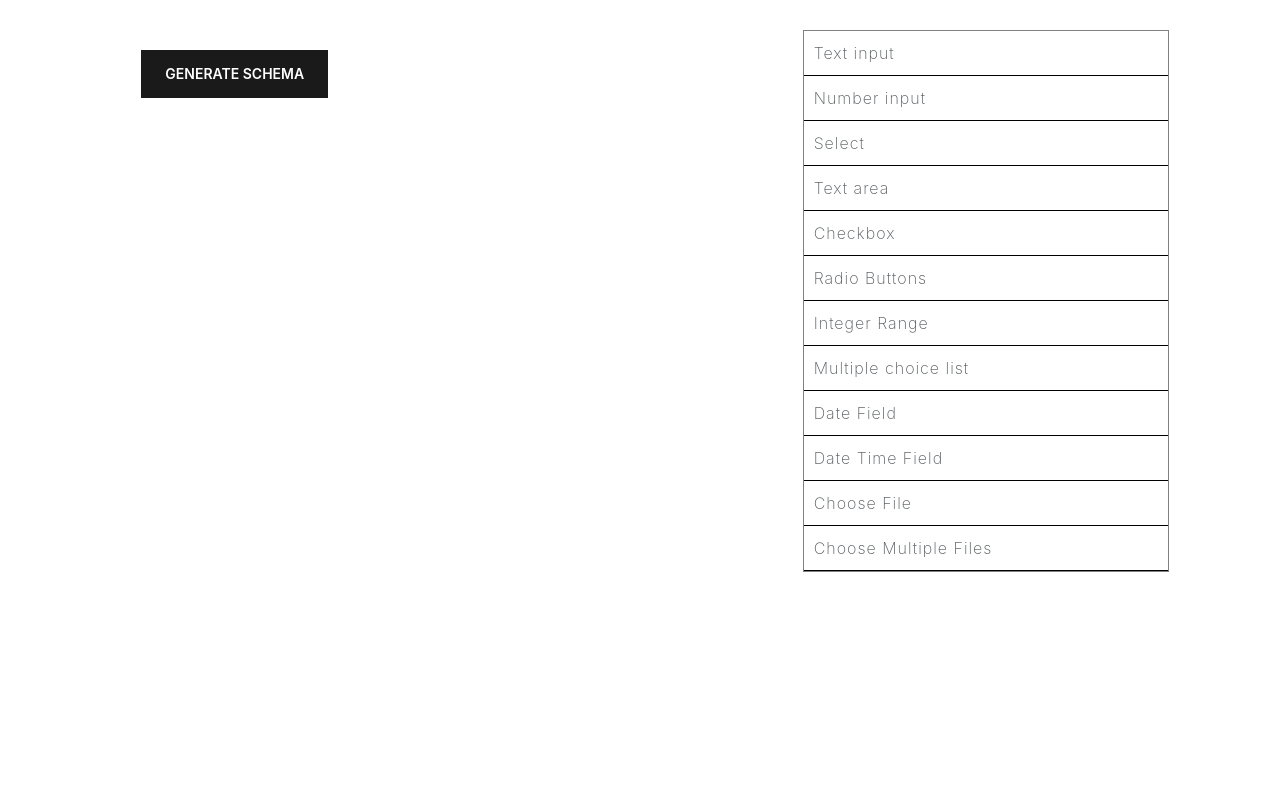
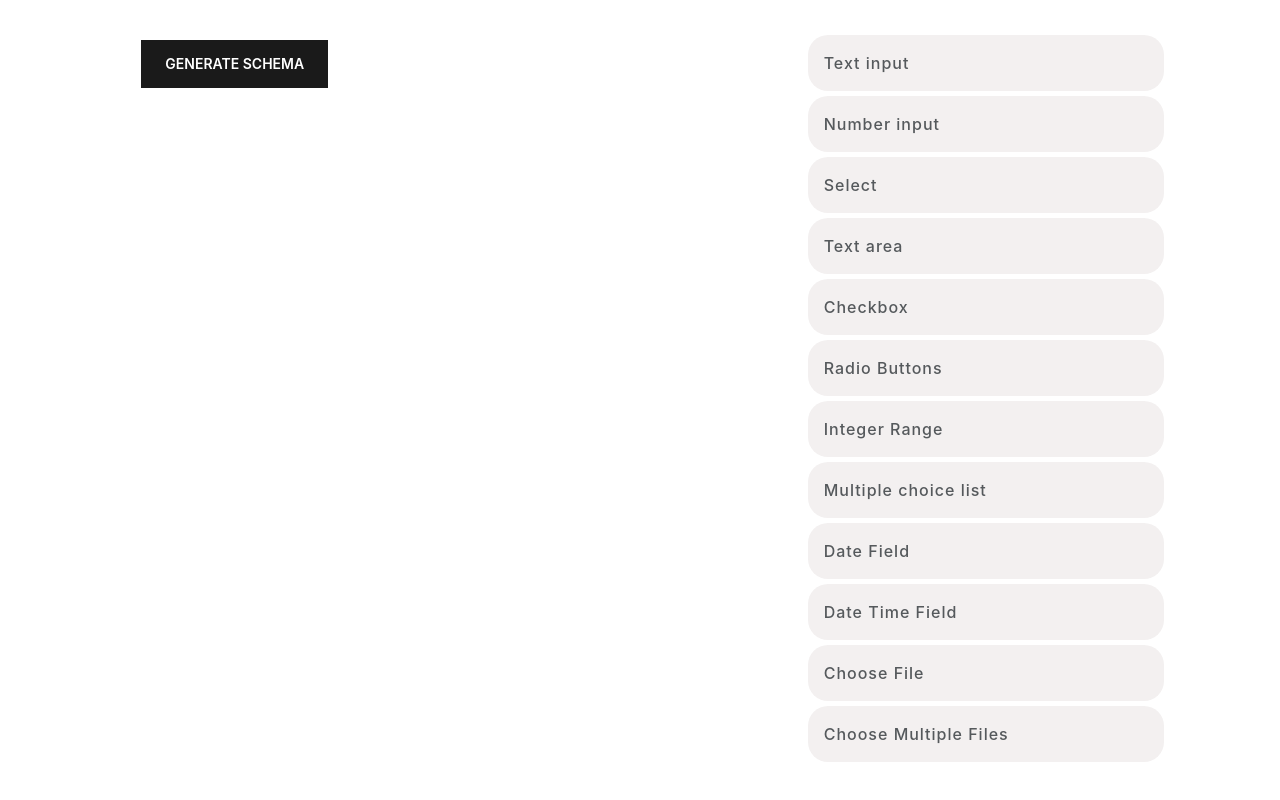
Before and after one commit to Neelam618/rjsf-generator, a React (Create React App) app: page / in a window 1280 px wide. Shown: the top 800 px of the page. Built offline with nearby package versions, Linux system fonts and the light colour scheme.

Commit message:
added styles for toolbox and formviewer

```diff
--- a/src/components/FormViewer.js
+++ b/src/components/FormViewer.js
@@ -24,7 +24,7 @@ function FormViewer(props) {
     console.log(props.schema.properties)
     const [modalShow, setModalShow] = useState(false);
 
-    return <div style={{ width: '50%', padding: "10px 30px 0px 30px" }}>
+    return <div style={{ width: '50%'}}>
         {Object.entries(props.schema.properties).map(function ([key, value]) {
             let singleFieldSchema = {
                 "properties": {
@@ -49,7 +49,7 @@ function FormViewer(props) {
             }
 
             return (
-                <div className='fieldContainer' style={{ position: 'relative' }}>
+                <div className='fieldContainer' style={{ position: 'relative', padding: '10px 30px 0px 30px' }}>
                     <Form key={key} schema={singleFieldSchema} uiSchema={singleFieldUiSchema} liveValidate children={true} widgets={widgets} >
                         <span onClick={() => props.removeField(key)} className="removeField" style={{ display: 'none', position: 'absolute', top: 0, right: 0, fontWeight: 700, padding: "0 20px" }}>X</span>
                         <span onClick={() => props.displayTextFieldPanel(key)} className="editField" style={{ display: 'none', position: 'absolute', top: 0, right: 80 }}>Edit</span>
@@ -62,7 +62,7 @@ function FormViewer(props) {
                 </div>
             )
         })}
-        <Button variant="primary" onClick={() => setModalShow(true)} style={{marginTop: 10}}>
+        <Button variant="primary" onClick={() => setModalShow(true)} style={{margin: '10px 0 0 30px'}}>
             Generate Schema
         </Button>
     </div >
--- a/src/components/Toolbox.js
+++ b/src/components/Toolbox.js
@@ -4,44 +4,44 @@ function Toolbox(props) {
     return (
         <div style={{width: '30%'}}>
             <div>
-                <ul style={{paddingLeft: 0, border: "1px solid gray"}}>
-                    <li className="tools" onClick={() => props.addTxtInput()} style={{padding: 10, borderBottom: "1px solid black", listStyleType: 'none'}}>
+                <ul style={{paddingLeft: 0 }}>
+                    <li className="tools" onClick={() => props.addTxtInput()} >
                         <span>Text input</span>
                     </li>
-                    <li className="tools" onClick={() => props.addNumInput()} style={{padding: 10, borderBottom: "1px solid black", listStyleType: 'none'}}>
+                    <li className="tools" onClick={() => props.addNumInput()} >
                         <span>Number input</span>
                     </li>
-                    <li className="tools" onClick={() => props.addSelect()} style={{padding: 10, borderBottom: "1px solid black", listStyleType: 'none'}}>
+                    <li className="tools" onClick={() => props.addSelect()} >
                         <span>Select</span>
                     </li>
-                    <li className="tools" onClick={() => props.addTxtarea()} style={{padding: 10, borderBottom: "1px solid black", listStyleType: 'none'}}>
+                    <li className="tools" onClick={() => props.addTxtarea()} >
                         <span>Text area</span>
                     </li>
-                    <li className="tools" onClick={() => props.addCheckbox()} style={{padding: 10, borderBottom: "1px solid black", listStyleType: 'none'}}>
+                    <li className="tools" onClick={() => props.addCheckbox()} >
                         <span>Checkbox</span>
                     </li>
-                    <li className="tools" onClick={() => props.addRadioButtons()} style={{padding: 10, borderBottom: "1px solid black", listStyleType: 'none'}}>
+                    <li className="tools" onClick={() => props.addRadioButtons()} >
                         <span>Radio Buttons</span>
                     </li>
-                    <li className="tools" onClick={() => props.addIntRange()} style={{padding: 10, borderBottom: "1px solid black", listStyleType: 'none'}}>
+                    <li className="tools" onClick={() => props.addIntRange()} >
                         <span>Integer Range</span>
                     </li>
-                    <li className="tools" onClick={() => props.addMultipleChoiceList()} style={{padding: 10, borderBottom: "1px solid black", listStyleType: 'none'}}>
+                    <li className="tools" onClick={() => props.addMultipleChoiceList()} >
                         <span>Multiple choice list</span>
                     </li>
-                    <li className="tools" onClick={() => props.addDate()} style={{padding: 10, borderBottom: "1px solid black", listStyleType: 'none'}}>
+                    <li className="tools" onClick={() => props.addDate()} >
                         <span>Date Field</span>
                     </li>
-                    <li className="tools" onClick={() => props.addDateTime()} style={{padding: 10, borderBottom: "1px solid black", listStyleType: 'none'}}>
+                    <li className="tools" onClick={() => props.addDateTime()} >
                         <span>Date Time Field</span>
                     </li>
-                    {/* <li className="tools" onClick={() => props.addAltDate()} style={{padding: 10, borderBottom: "1px solid black", listStyleType: 'none'}}>
+                    {/* <li className="tools" onClick={() => props.addAltDate()} >
                         <span>Alternative Date Field</span>
                     </li> */}
-                    <li className="tools" onClick={() => props.chooseFile()} style={{padding: 10, borderBottom: "1px solid black", listStyleType: 'none'}}>
+                    <li className="tools" onClick={() => props.chooseFile()} >
                         <span>Choose File</span>
                     </li>
-                    <li className="tools" onClick={() => props.chooseMultipleFiles()} style={{padding: 10, borderBottom: "1px solid black", listStyleType: 'none'}}>
+                    <li className="tools" onClick={() => props.chooseMultipleFiles()} >
                         <span>Choose Multiple Files</span>
                     </li>
                     </ul>
--- a/src/components/styles.css
+++ b/src/components/styles.css
@@ -9,7 +9,8 @@
     background-color: pink !important;
 }
 .fieldContainer:hover {
-    border: 1px solid rgb(192, 189, 189);
+    border: 2px solid rgb(218, 214, 214);
+    border-radius: 5px;
 }
 /* .txtClass input, .textareaClass textarea, .numberClass input, .selectClass select, .multiChoiceClass select {
     border: 1px solid rgb(196, 196, 196);
@@ -31,7 +32,12 @@
     margin-bottom: 30px !important;
 }
 
-/* .tools {
-    background: pink;
+.tools {
+    background: rgb(243, 240, 240);
     margin: 5px;
-} */
+    list-style-type: none;
+    padding: 1em;
+    border-radius: 20px;
+    cursor: pointer;
+    font-weight: 500;
+}
```
